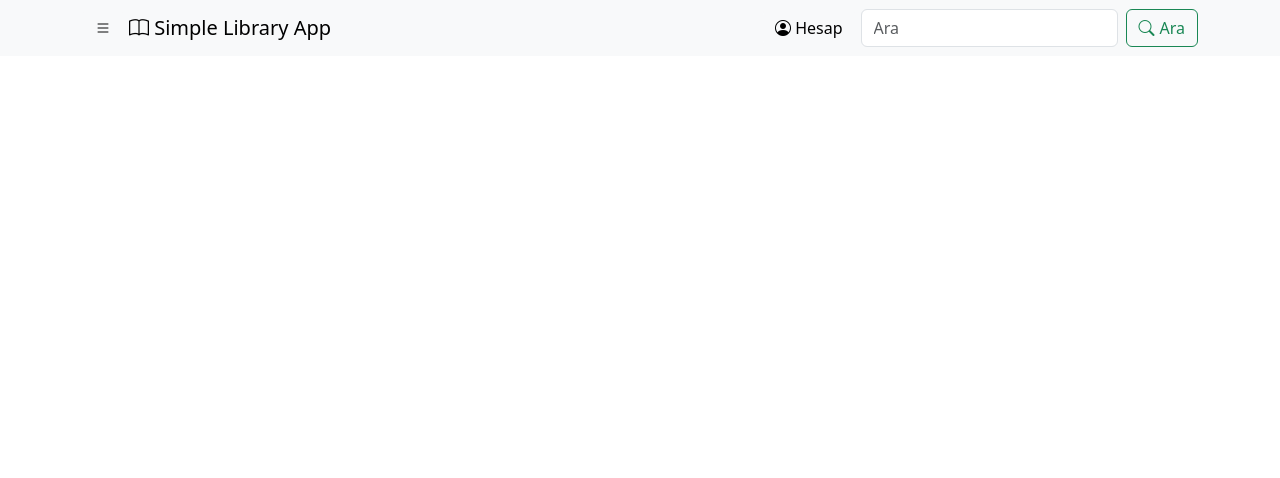
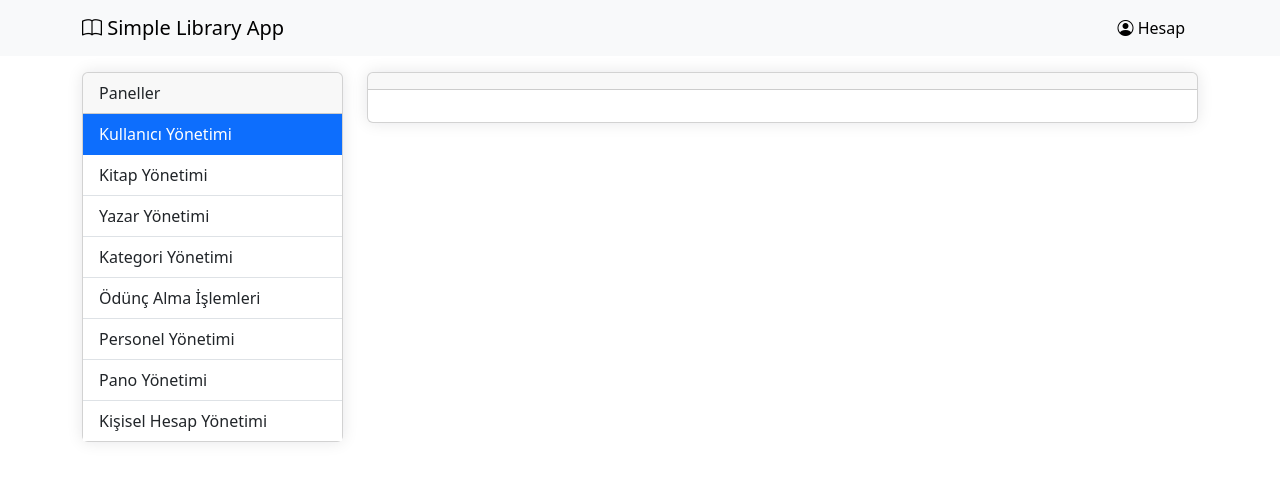
Before and after one commit to emirrssen/SimpleLibraryApp-FrontEnd, a Nuxt app: page /admin in a window 1280 px wide. Shown: the top 478 px of the page. Built offline with nearby package versions, Linux system fonts and the light colour scheme.

Commit message:
General concept design cretaed.

```diff
--- /dev/null
+++ b/components/admin/adminNavbar.vue
@@ -0,0 +1,43 @@
+<template>
+    <nav class="navbar navbar-expand-lg bg-body-tertiary">
+        <div class="container d-flex justify-content-between">
+            <div class="d-flex align-items-center" style="gap: 5px;">
+                <NuxtLink class="navbar-brand" to="/admin">
+                    <span>
+                        <i class="bi bi-book" />
+                        Simple Library App
+                    </span>
+                </NuxtLink>
+            </div>
+            <div class="d-flex align-items-center" style="gap: 5px;">
+                <div class="dropdown">
+                    <button class="btn btn-light dropdown" type="button" data-bs-toggle="dropdown" aria-expanded="false">
+                        <span>
+                            <i class="bi bi-person-circle"/>
+                            Hesap
+                        </span>
+                    </button>
+                    <ul class="dropdown-menu dropdown-menu-end">
+                        <li><a class="dropdown-item" @click="logOut()">Çıkış Yap</a></li>
+                    </ul>
+                </div>
+            </div>
+        </div>
+    </nav>
+</template>
+
+<script setup lang="ts">
+    import { setCurrentUserId } from '~/services/common/localStorageBase'
+    import { navigateTo } from "nuxt/app";
+
+    function logOut() {
+        setCurrentUserId(0);
+        navigateTo('/')
+    }
+</script>
+
+<style scoped>
+    .dropdown-item:hover {
+        cursor: pointer;
+    }
+</style>
--- /dev/null
+++ b/components/admin/adminProfileManagement.vue
@@ -0,0 +1,21 @@
+<template>
+    <div class="container">
+        <div class="row">
+            <div class="col-6 d-flex flex-column" style="gap: 20px;">
+                <PersonelInfoDetail></PersonelInfoDetail>
+            </div>
+            <div class="col-6 d-flex justify-content-center align-items-center">
+                <ChangePassword></ChangePassword>
+            </div>
+        </div>
+    </div>
+</template>
+
+<script setup lang="ts">
+</script>
+
+<style scoped>
+    * {
+        box-shadow: none;
+    }
+</style>
--- /dev/null
+++ b/pages/admin/index.vue
@@ -0,0 +1,58 @@
+<template>
+    <div>
+        <AdminNavbar></AdminNavbar>
+        <div class="container mb-3 mt-3">
+            <div class="row">
+                <div class="col-3">
+                    <div class="card component-card">
+                        <div class="card-header">Paneller</div>
+                        <div class="card-body px-0 py-0">
+                            <div class="list-group list-group-flush">
+                                <a
+                                    v-for="item in listItems"
+                                    @click="selectPanelOnClick(item.Id)"
+                                    :key="item.Id"
+                                    class="list-group-item list-group-item-action"
+                                    :class="{'active': item.IsSelected}"
+                                    :aria-current="item.IsSelected"
+                                >{{ item.Title }}</a>
+                            </div>
+                        </div>
+                    </div>
+                </div>
+                <div class="col-9">
+                    <div class="card component-card">
+                        <div class="card-header">{{ listItems.find(x => x.Id === selectedPanel)?.Title }}</div>
+                        <div class="card-body">
+                            <AdminProfileManagement v-if="selectedPanel === 8"></AdminProfileManagement>
+                        </div>
+                    </div>
+                </div>
+            </div>
+        </div>
+    </div>
+</template>
+
+<script setup lang="ts">
+    import { useAdminStore } from "~/stores/admin/adminStore";
+
+    definePageMeta({
+        layout: false
+    })
+
+    const adminStore = useAdminStore();
+
+    const listItems = computed(() => adminStore.listItems);
+    const selectedPanel = computed(() => adminStore.selectedPanel);
+
+    function selectPanelOnClick(selectedPanelId: number) {
+        adminStore.selectPanel(selectedPanelId);
+    }
+
+</script>
+
+<style scoped>
+    .list-group-item:hover {
+        cursor: pointer;
+    }
+</style>
--- /dev/null
+++ b/stores/admin/adminStore.ts
@@ -0,0 +1,32 @@
+import { useToast } from "vue-toastification";
+
+export const useAdminStore = defineStore('admin-store', () => {
+    const toast = useToast();
+    const listItems = ref([
+        { Id: 1, Title: "Kullanıcı Yönetimi", IsSelected: true },
+        { Id: 2, Title: "Kitap Yönetimi", IsSelected: false },
+        { Id: 3, Title: "Yazar Yönetimi", IsSelected: false },
+        { Id: 4, Title: "Kategori Yönetimi", IsSelected: false },
+        { Id: 5, Title: "Ödünç Alma İşlemleri", IsSelected: false },
+        { Id: 6, Title: "Personel Yönetimi", IsSelected: false },
+        { Id: 7, Title: "Pano Yönetimi", IsSelected: false },
+        { Id: 8, Title: "Kişisel Hesap Yönetimi", IsSelected: false },
+    ]);
+    const selectedPanel = ref(0);
+
+    function selectPanel(selectedPanelId: number) {
+        for (const item of listItems.value) {
+            if (item.Id !== selectedPanelId) {
+                item.IsSelected = false;
+            } else {
+                item.IsSelected = true;
+                selectedPanel.value = selectedPanelId;
+            }
+        }
+    }
+
+    return {
+        listItems, selectedPanel,
+        selectPanel
+    }
+})
```
